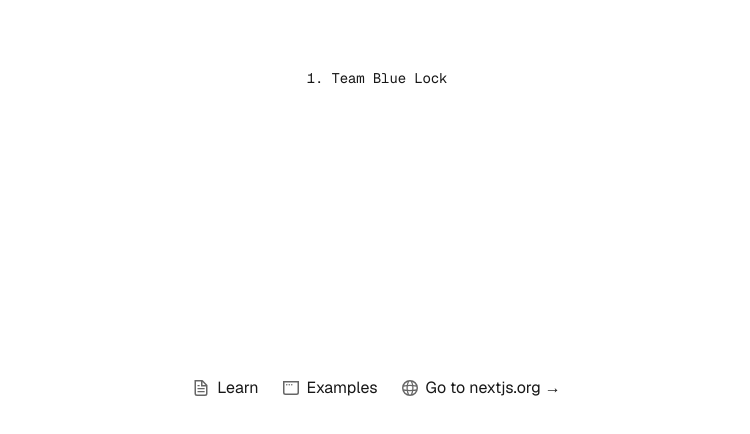
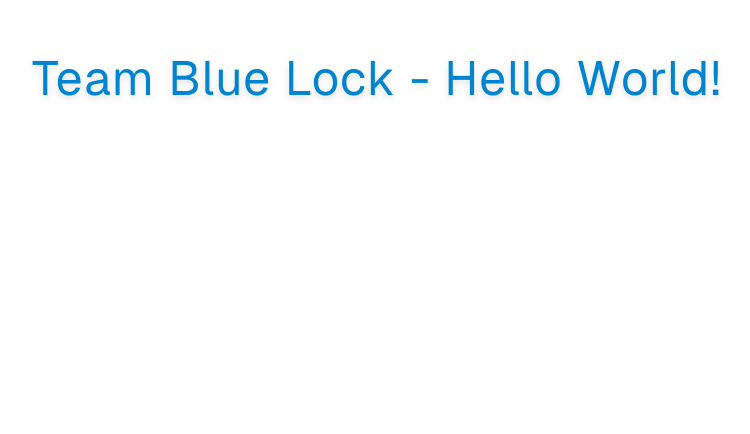
Before and after one commit to TeamBlueLock/TeamBlueLock, a Next.js app in the folder teambluelock/: page / in a window 1280 px wide. Shown: the part 322-756 px from the top of the page, without its empty margins (263-1013 px from the left). Built offline with nearby package versions, Linux system fonts and the light colour scheme.

Commit message:
Hello World done - Static

```diff
--- a/teambluelock/src/app/page.tsx
+++ b/teambluelock/src/app/page.tsx
@@ -4,58 +4,11 @@
   return (
     <div className="font-sans grid grid-rows-[20px_1fr_20px] items-center justify-items-center min-h-screen p-8 pb-20 gap-16 sm:p-20">
       <main className="flex flex-col gap-[32px] row-start-2 items-center sm:items-start">
-        <ol className="font-mono list-inside list-decimal text-sm/6 text-center sm:text-left">
-          <li className="tracking-[-.01em]">
-            Team Blue Lock
-          </li>
-        </ol>
+        <h1 className="text-5xl font-normal text-sky-600 tracking-wide drop-shadow-md">
+          Team Blue Lock - Hello World!
+        </h1>
       </main>
       <footer className="row-start-3 flex gap-[24px] flex-wrap items-center justify-center">
-        <a
-          className="flex items-center gap-2 hover:underline hover:underline-offset-4"
-          href="https://nextjs.org/learn?utm_source=create-next-app&utm_medium=appdir-template-tw&utm_campaign=create-next-app"
-          target="_blank"
-          rel="noopener noreferrer"
-        >
-          <Image
-            aria-hidden
-            src="/file.svg"
-            alt="File icon"
-            width={16}
-            height={16}
-          />
-          Learn
-        </a>
-        <a
-          className="flex items-center gap-2 hover:underline hover:underline-offset-4"
-          href="https://vercel.com/templates?framework=next.js&utm_source=create-next-app&utm_medium=appdir-template-tw&utm_campaign=create-next-app"
-          target="_blank"
-          rel="noopener noreferrer"
-        >
-          <Image
-            aria-hidden
-            src="/window.svg"
-            alt="Window icon"
-            width={16}
-            height={16}
-          />
-          Examples
-        </a>
-        <a
-          className="flex items-center gap-2 hover:underline hover:underline-offset-4"
-          href="https://nextjs.org?utm_source=create-next-app&utm_medium=appdir-template-tw&utm_campaign=create-next-app"
-          target="_blank"
-          rel="noopener noreferrer"
-        >
-          <Image
-            aria-hidden
-            src="/globe.svg"
-            alt="Globe icon"
-            width={16}
-            height={16}
-          />
-          Go to nextjs.org →
-        </a>
       </footer>
     </div>
   );
```
Also changed, not shown: teambluelock/package.json (+6 -6 lines), 1 other file (tests, documents, lock files or other folders).
